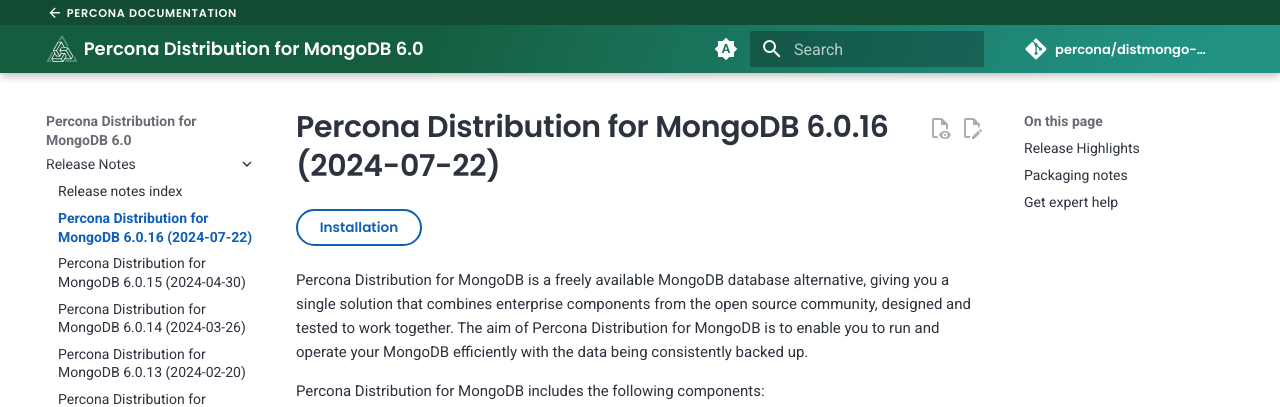
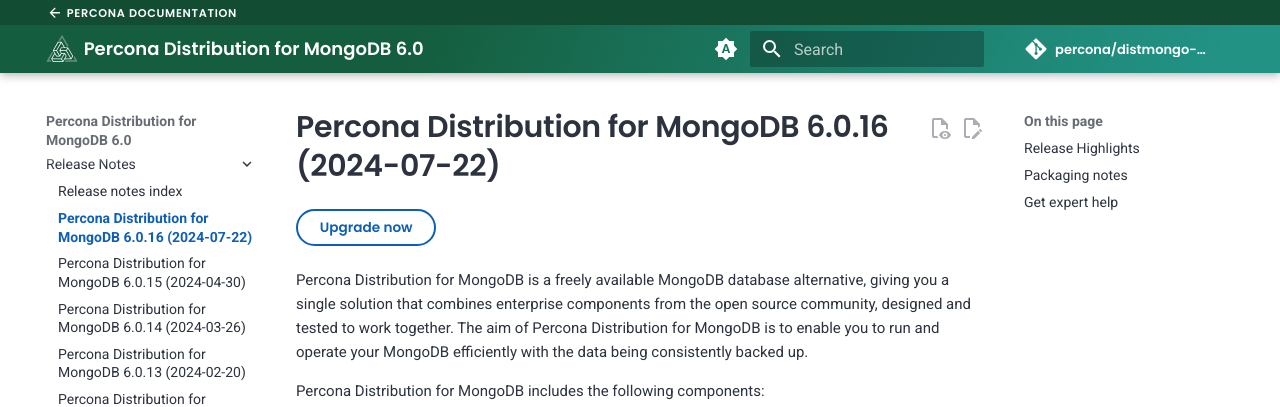
Before and after one commit to percona/distmongo-docs, an MkDocs documentation site: the page built from docs/release-notes-v6.0.16.md, in a window 1280 px wide and 900 px high. Shown: the top 407 px of the window. Built offline with MkDocs 1.6.1 and Material for MkDocs 9.7.7, drawn with Linux system fonts in a browser that asks for light colours; nearby versions of some CDN libraries; comment, search, counter and statistics services are not loaded; the version menu is left out.

Commit message:
Updated CTA

```diff
--- a/docs/release-notes-v6.0.16.md
+++ b/docs/release-notes-v6.0.16.md
@@ -1,6 +1,6 @@
 # Percona Distribution for MongoDB 6.0.16 (2024-07-22)
 
-[Installation](installation.md){.md-button}
+[Upgrade now](minor-upgrade.md){.md-button}
 
 
 Percona Distribution for MongoDB is a freely available MongoDB database alternative, giving you a single solution that combines enterprise components from the open source community, designed and tested to work together. The aim of Percona Distribution for MongoDB is to enable you to run and operate your
```
